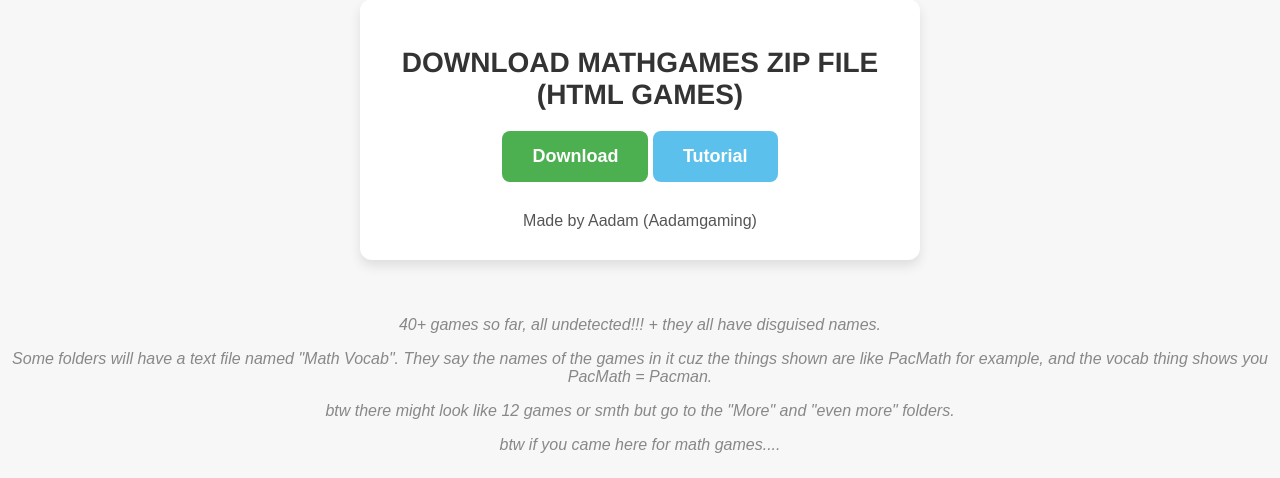
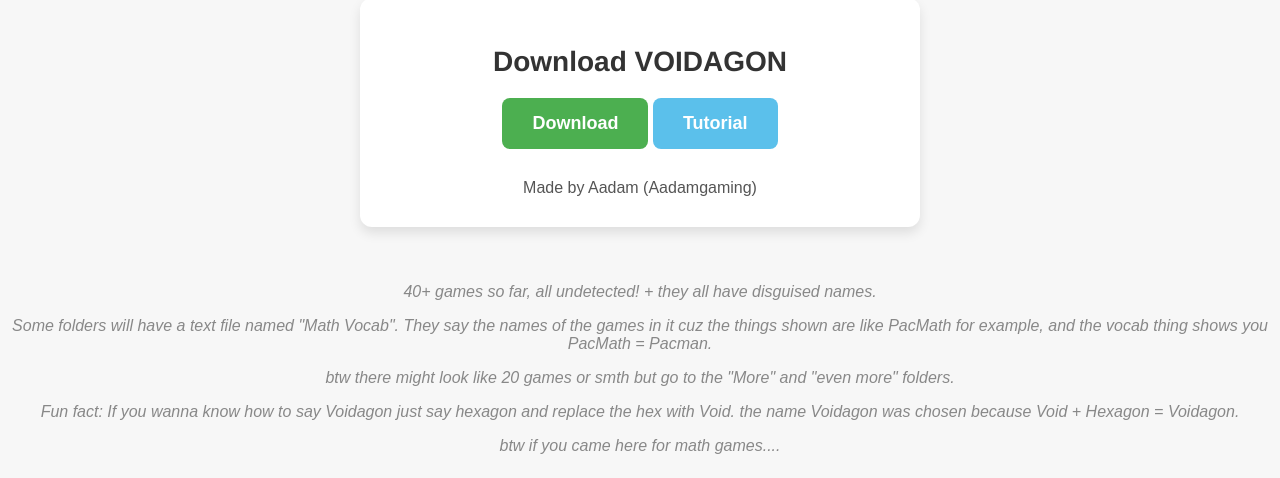
Before and after one commit to FunMathForKids/fun-school-math, a plain HTML site: page index.html in a window 1280 px wide. Shown: the part 124-602 px from the top of the page. Drawn offline with Linux system fonts and the light colour scheme.

Commit message:
Updated index.html with latest changes

```diff
--- a/index.html
+++ b/index.html
@@ -3,7 +3,7 @@
 <head>
     <meta charset="UTF-8">
     <meta name="viewport" content="width=device-width, initial-scale=1.0">
-    <title>Download MathGames ZIP File</title>
+    <title>Download V O I D A G O N zip</title>
     <style>
         body {
             font-family: 'Arial', sans-serif;
@@ -143,7 +143,7 @@
 <body>
 
     <div class="container">
-        <h1>DOWNLOAD MATHGAMES ZIP FILE (HTML GAMES)</h1>
+        <h1>Download VOIDAGON</h1>
         <a href="https://github.com/FunMathForKids/fun-school-math/releases/download/1.1/math-games-for-yr7-to-yr11.zip" class="download-btn" download>Download</a>
         <button class="tutorial-btn" id="tutorial-btn">Tutorial</button>
         <footer>
@@ -152,9 +152,10 @@
     </div>
 
     <div class="notice">
-        <p>40+ games so far, all undetected!!! + they all have disguised names.</p>
+        <p>40+ games so far, all undetected! + they all have disguised names.</p>
         <p>Some folders will have a text file named "Math Vocab". They say the names of the games in it cuz the things shown are like PacMath for example, and the vocab thing shows you PacMath = Pacman.</p>
-        <p>btw there might look like 12 games or smth but go to the "More" and "even more" folders.</p>
+        <p>btw there might look like 20 games or smth but go to the "More" and "even more" folders.</p>
+        <p>Fun fact: If you wanna know how to say Voidagon just say hexagon and replace the hex with Void. the name Voidagon was chosen because Void + Hexagon = Voidagon. </p>
         <p>btw if you came here for math games....</p>
         <p class="big-text">YOU MIGHT AS WELL <span style="color: red; font-weight: bold;">GET OUT!!!!!!!!</span></p>
     </div>
```
